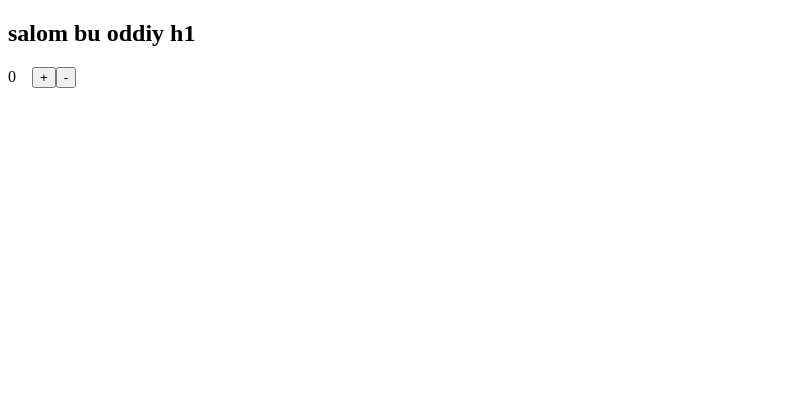
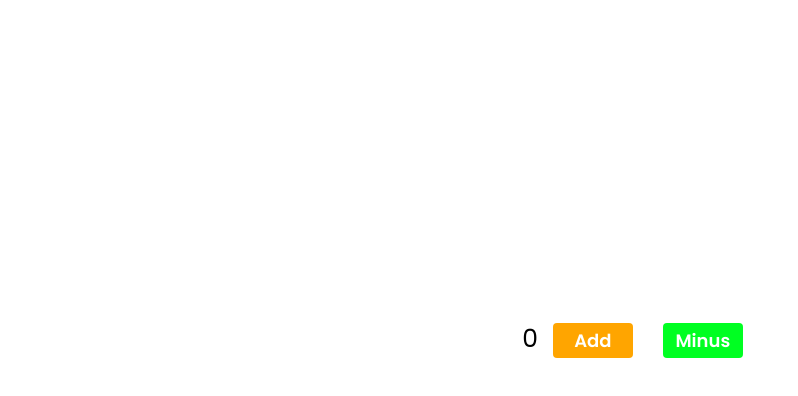
Before and after one commit to codekazakoff/first-project, a React (Create React App) app: page / in a window 1280 px wide. Shown: the top 396 px of the page, without its empty margins (0-798 px from the left). Built offline with nearby package versions, Linux system fonts and the light colour scheme.

Commit message:
tayyor invsdec

```diff
--- a/src/Inc_vs_Dec/increment_vs_decrement.js
+++ b/src/Inc_vs_Dec/increment_vs_decrement.js
@@ -28,12 +28,11 @@ class Increment_VS_Decrement extends Component {
     const { counter } = this.state;
     const {handleIncrement,handleDecrement} = this;
     return (
-      <React.Fragment>
-        <h2>salom bu oddiy h1</h2>
-        <span style={{marginRight : "1rem"}}>{counter}</span>
-        <button onClick={handleIncrement}>+</button>
-        <button onClick={handleDecrement}>-</button>
-      </React.Fragment>
+      <div>
+        <span>{counter}</span>
+        <button onClick={handleIncrement}>Add</button>
+        <button onClick={handleDecrement}>Minus</button>
+      </div>
     );
   }
 }
--- a/src/css/inc_vs_dec/inc_vs_dec.css
+++ b/src/css/inc_vs_dec/inc_vs_dec.css
@@ -0,0 +1,26 @@
+span{
+    font-size: 25px;
+    width: 50px;
+    margin: 0 auto;
+}
+button{
+    display: inline-block;
+    width: 80px;
+    color: #fff;
+    font-size: 18px;
+    font-weight: 600;
+    cursor: pointer;
+    outline: none;
+    border:  none;
+    border-radius: 4px;
+    margin: 0 15px;
+    background : orange;
+    height: 35px;
+}
+button:last-child{
+    background : rgb(0, 255, 34);
+}
+div{
+    text-align: center;
+    margin : 40vh 0;
+}
--- /dev/null
+++ b/src/css/main.css
@@ -0,0 +1,8 @@
+@import url('https://fonts.googleapis.com/css2?family=Poppins:wght@200;300;400;500;600;700&display=swap');
+*{
+    box-sizing: border-box;
+    user-select: none;
+    margin: 0;
+    padding: 0;
+    font-family: 'Poppins',sans-serif;
+}
--- a/src/css/todo/todo.css
+++ b/src/css/todo/todo.css
@@ -1,11 +1,3 @@
-@import url('https://fonts.googleapis.com/css2?family=Poppins:wght@200;300;400;500;600;700&display=swap');
-*{
-    box-sizing: border-box;
-    user-select: none;
-    margin: 0;
-    padding: 0;
-    font-family: 'Poppins',sans-serif;
-}
 ::selection{
   color: #ffff;
   background: rgb(142, 73, 232);
--- a/src/index.js
+++ b/src/index.js
@@ -1,6 +1,7 @@
 import React from 'react';
 import ReactDOM from 'react-dom';
 import App from './App';
+import "./css/main.css";
 
 ReactDOM.render(
   <React.StrictMode>
```
